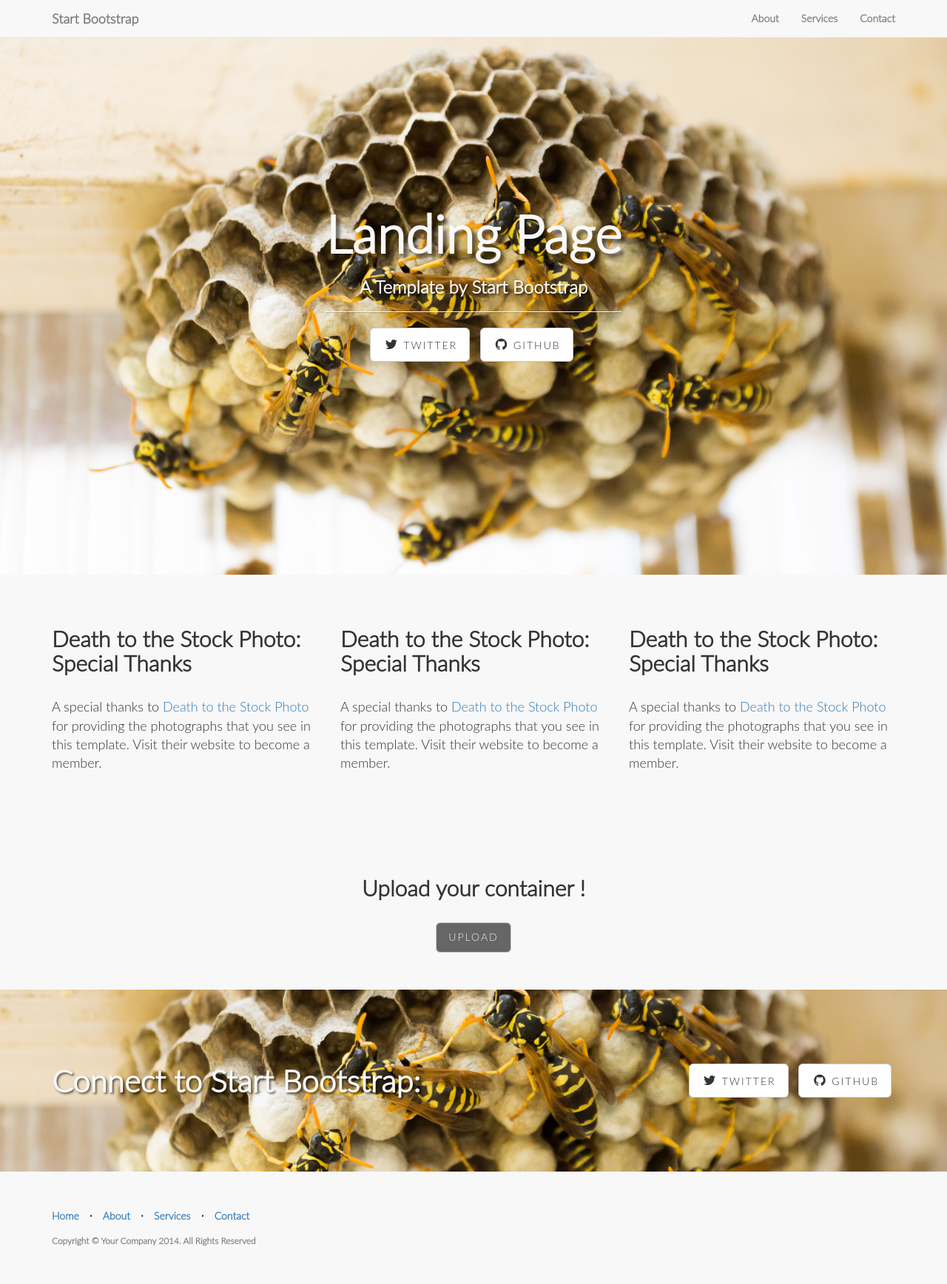
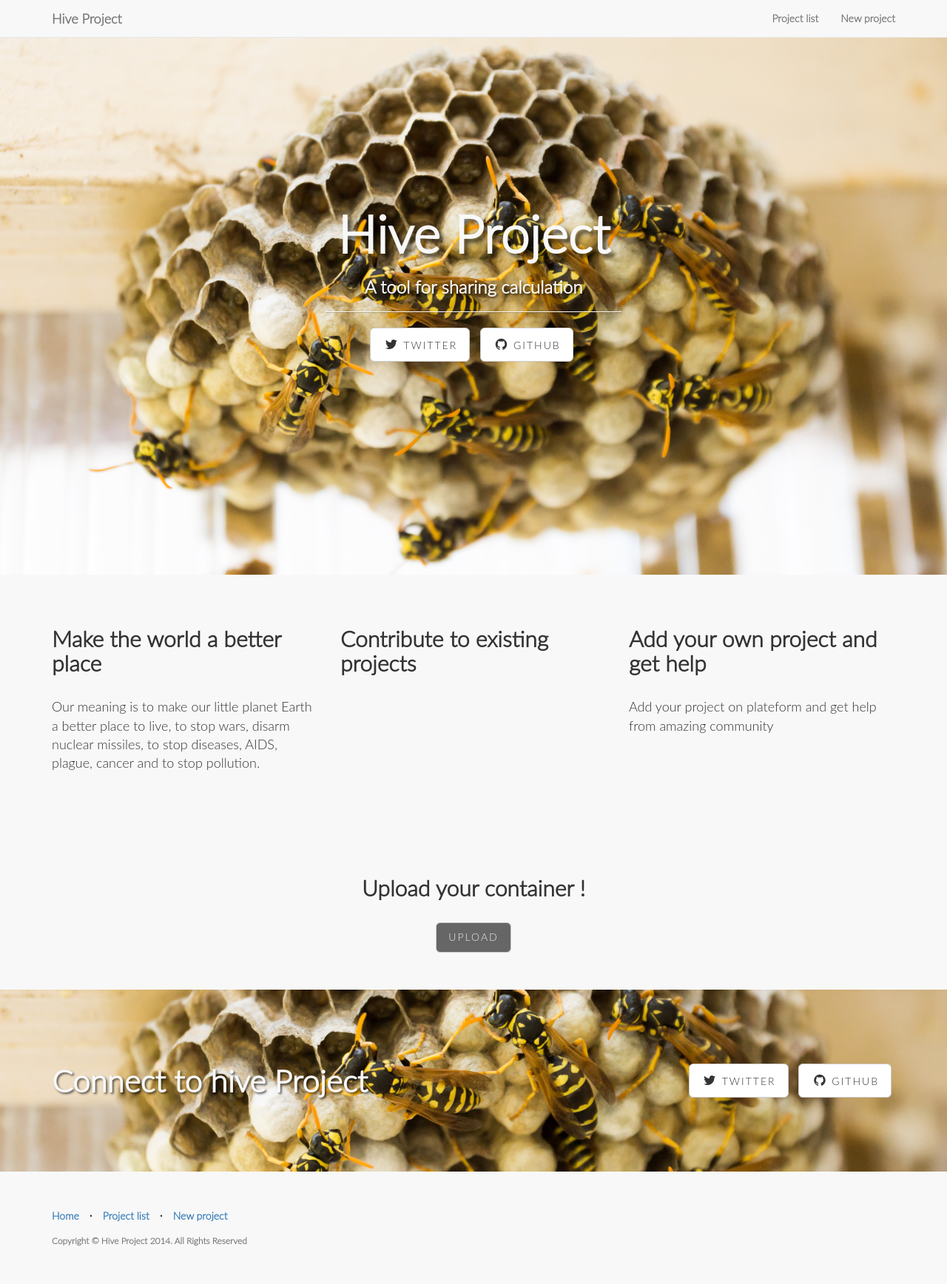
Before and after one commit to dockerparis/Hive, a Django app: page / in a window 1280 px wide. Shown: the whole page at 74% size. Run offline with Django 3.2, Linux system fonts and the light colour scheme; some libraries are stand-ins or nearby versions.

Commit message:
update template for home page, list and contribute page

```diff
--- a/doct/app/templates/home.html
+++ b/doct/app/templates/home.html
@@ -10,15 +10,15 @@
             <div class="row">
                 <div class="col-lg-12">
                     <div class="intro-message">
-                        <h1>Landing Page</h1>
-                        <h3>A Template by Start Bootstrap</h3>
+                        <h1>Hive Project</h1>
+                        <h3>A tool for sharing calculation</h3>
                         <hr class="intro-divider">
                         <ul class="list-inline intro-social-buttons">
                             <li>
                                 <a href="https://twitter.com/SBootstrap" class="btn btn-default btn-lg"><i class="fa fa-twitter fa-fw"></i> <span class="network-name">Twitter</span></a>
                             </li>
                             <li>
-                                <a href="https://github.com/IronSummitMedia/startbootstrap" class="btn btn-default btn-lg"><i class="fa fa-github fa-fw"></i> <span class="network-name">Github</span></a>
+                                <a href="https://github.com/vhb/doct" class="btn btn-default btn-lg"><i class="fa fa-github fa-fw"></i> <span class="network-name">Github</span></a>
                             </li>
                         </ul>
                     </div>
@@ -33,18 +33,18 @@
             <div class="row">
                 <div class="col-lg-4 col-sm-6">
                     <div class="clearfix"></div>
-                    <h2 class="section-heading">Death to the Stock Photo:<br>Special Thanks</h2>
-                    <p class="lead">A special thanks to <a target="_blank" href="http://join.deathtothestockphoto.com/">Death to the Stock Photo</a> for providing the photographs that you see in this template. Visit their website to become a member.</p>
+                    <h2 class="section-heading">Make the world a better place</h2>
+                    <p class="lead">Our meaning is to make our little planet Earth a better place to live, to stop wars, disarm nuclear missiles, to stop diseases, AIDS, plague, cancer and to stop pollution.</p>
                 </div>
                 <div class="col-lg-4 col-sm-6">
                     <div class="clearfix"></div>
-                    <h2 class="section-heading">Death to the Stock Photo:<br>Special Thanks</h2>
-                    <p class="lead">A special thanks to <a target="_blank" href="http://join.deathtothestockphoto.com/">Death to the Stock Photo</a> for providing the photographs that you see in this template. Visit their website to become a member.</p>
+                    <h2 class="section-heading">Contribute to existing projects</h2>
+                    <p class="lead"></p>
                 </div>
                 <div class="col-lg-4 col-sm-6">
                     <div class="clearfix"></div>
-                    <h2 class="section-heading">Death to the Stock Photo:<br>Special Thanks</h2>
-                    <p class="lead">A special thanks to <a target="_blank" href="http://join.deathtothestockphoto.com/">Death to the Stock Photo</a> for providing the photographs that you see in this template. Visit their website to become a member.</p>
+                    <h2 class="section-heading">Add your own project and get help</h2>
+                    <p class="lead">Add your project on plateform and get help from amazing community</p>
                 </div>
             </div>
         </div>
@@ -57,7 +57,7 @@
                 <!--<hr class="section-heading-spacer">-->
                 <div class="clearfix"></div>
                 <h2 class="section-heading"> Upload your container ! </h2>
-                <a href="/upload" class="btn btn-default btn-lg mbutton"> <span class="network-name">Upload</span> </a>
+                <a href="/task/new/" class="btn btn-default btn-lg mbutton"> <span class="network-name">Upload</span> </a>
             </div>
         </div>
     </div>
--- a/doct/app/templates/template_base.html
+++ b/doct/app/templates/template_base.html
@@ -7,7 +7,7 @@
         <meta name="description" content="">
         <meta name="author" content="">
 
-        <title>Doct</title>
+        <title>Hive Project</title>
 
         <!-- Bootstrap Core CSS -->
         <link href="/static/css/bootstrap.min.css" rel="stylesheet">
@@ -37,19 +37,16 @@
                         <span class="icon-bar"></span>
                         <span class="icon-bar"></span>
                     </button>
-                    <a class="navbar-brand" href="#">Start Bootstrap</a>
+                    <a class="navbar-brand" href="/">Hive Project</a>
                 </div>
                 <!-- Collect the nav links, forms, and other content for toggling -->
                 <div class="collapse navbar-collapse" id="bs-example-navbar-collapse-1">
                     <ul class="nav navbar-nav navbar-right">
                         <li>
-                            <a href="#">About</a>
+                            <a href="/list/">Project list</a>
                         </li>
                         <li>
-                            <a href="#">Services</a>
-                        </li>
-                        <li>
-                            <a href="#">Contact</a>
+                            <a href="/task/new/">New project</a>
                         </li>
                     </ul>
                 </div>
@@ -69,7 +66,7 @@
 
                 <div class="row">
                     <div class="col-lg-6">
-                        <h2>Connect to Start Bootstrap:</h2>
+                        <h2>Connect to hive Project</h2>
                     </div>
                     <div class="col-lg-6">
                         <ul class="list-inline banner-social-buttons">
@@ -77,7 +74,7 @@
                                 <a href="https://twitter.com/SBootstrap" class="btn btn-default btn-lg"><i class="fa fa-twitter fa-fw"></i> <span class="network-name">Twitter</span></a>
                             </li>
                             <li>
-                                <a href="https://github.com/IronSummitMedia/startbootstrap" class="btn btn-default btn-lg"><i class="fa fa-github fa-fw"></i> <span class="network-name">Github</span></a>
+                                <a href="https://github.com/vhb/doct" class="btn btn-default btn-lg"><i class="fa fa-github fa-fw"></i> <span class="network-name">Github</span></a>
                             </li>
                             <!--<li>-->
                                 <!--<a href="#" class="btn btn-default btn-lg"><i class="fa fa-linkedin fa-fw"></i> <span class="network-name">Linkedin</span></a>-->
@@ -101,18 +98,14 @@
                             </li>
                             <li class="footer-menu-divider">&sdot;</li>
                             <li>
-                                <a href="#about">About</a>
+                                <a href="/list/">Project list</a>
                             </li>
                             <li class="footer-menu-divider">&sdot;</li>
                             <li>
-                                <a href="#services">Services</a>
-                            </li>
-                            <li class="footer-menu-divider">&sdot;</li>
-                            <li>
-                                <a href="#contact">Contact</a>
+                                <a href="/task/new/">New project</a>
                             </li>
                         </ul>
-                        <p class="copyright text-muted small">Copyright &copy; Your Company 2014. All Rights Reserved</p>
+                        <p class="copyright text-muted small">Copyright &copy; Hive Project 2014. All Rights Reserved</p>
                     </div>
                 </div>
             </div>
```
Also changed, not shown: doct/app/templates/contribute_task.html (+15 -7 lines), doct/app/templates/result_configuration.html (+13 -7 lines).
